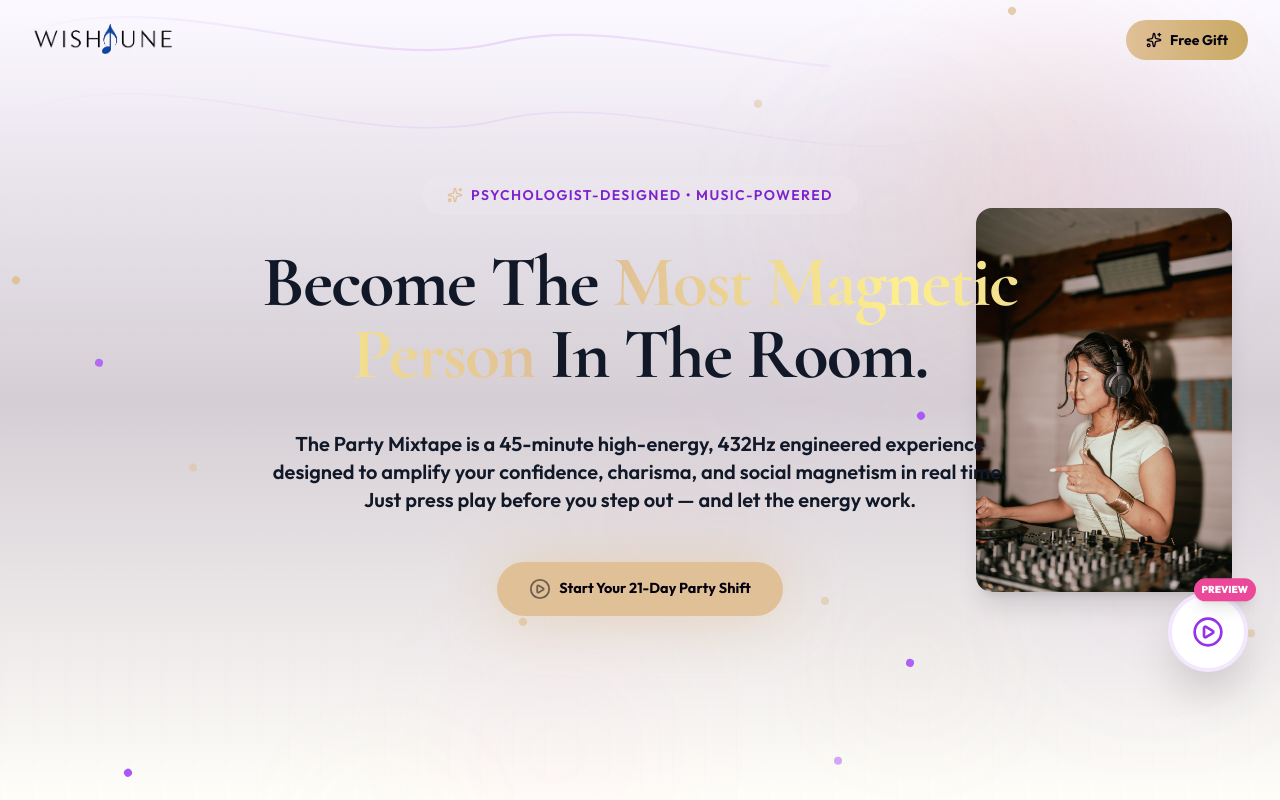
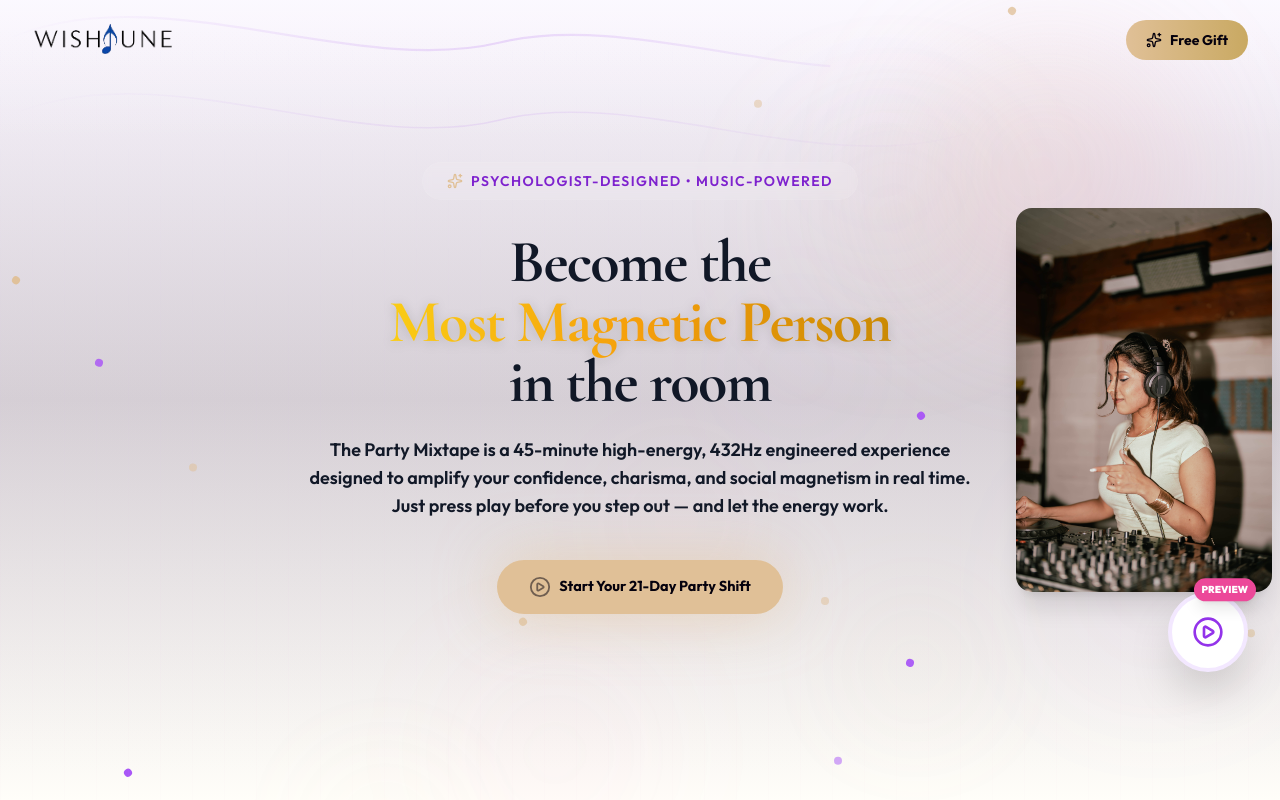
Before and after one commit to bad-company-viv/wishtune-party-funnel, a React (Vite) app in the folder frontend/: page / in a window 1280 px wide. Shown: the top 800 px of the page. Built offline with nearby package versions, Linux system fonts and the light colour scheme.

Commit message:
hero changes

```diff
--- a/frontend/src/pages/HomePageNew.jsx
+++ b/frontend/src/pages/HomePageNew.jsx
@@ -968,7 +968,7 @@ Underneath, we've layered subtle affirmation engineering so your mood and magnet
       {/* HERO SECTION */}
       <section
         ref={heroRef}
-        className="relative min-h-screen flex items-center justify-center px-2 md:px-4 pt-24 md:pt-28 pb-16 md:pb-20 overflow-hidden bg-gradient-to-b from-purple-100/40 via-brand-plum/20 to-amber-50/30"
+        className="relative min-h-screen flex items-center justify-center px-2 md:px-4 pt-20 md:pt-24 pb-16 md:pb-20 overflow-hidden bg-gradient-to-b from-purple-100/40 via-brand-plum/20 to-amber-50/30"
       >
         {/* subtle top light to keep logo visible */}
         <div className="absolute top-0 left-0 right-0 h-36 bg-gradient-to-b from-white/30 to-transparent pointer-events-none z-0" />
@@ -979,7 +979,7 @@ Underneath, we've layered subtle affirmation engineering so your mood and magnet
         <img
           src="/images/ria-party.jpg"
           alt="Ria Gupta - Party"
-          className="absolute right-4 lg:right-12 top-1/2 -translate-y-1/2 w-56 md:w-60 lg:w-64 max-h-[70vh] h-auto rounded-2xl object-contain shadow-xl hidden md:block pointer-events-none z-0"
+          className="absolute right-0 lg:right-2 top-1/2 -translate-y-1/2 w-56 md:w-60 lg:w-64 max-h-[70vh] h-auto rounded-2xl object-contain shadow-xl hidden md:block pointer-events-none z-0"
         />
         <div className="container-custom max-w-4xl mx-auto text-center relative z-10">
           <motion.div
@@ -997,18 +997,21 @@ Underneath, we've layered subtle affirmation engineering so your mood and magnet
   initial={{ opacity: 0, y: 30 }}
   animate={{ opacity: 1, y: 0 }}
   transition={{ duration: 0.8, delay: 0.2 }}
-            className="text-4xl md:text-6xl lg:text-7xl font-serif font-bold leading-tight mb-8 md:mb-10 tracking-tight"
+  className="text-3xl md:text-5xl lg:text-6xl font-serif font-bold leading-tight mb-6 tracking-tight"
 >
-            Become The{" "}
-            <span className="gradient-text-gold">Most Magnetic Person</span> In
-            The Room.
+  Become the <br />
+  <span className="bg-gradient-to-r from-yellow-400 via-amber-500 to-yellow-600 bg-clip-text text-transparent drop-shadow-[0_2px_6px_rgba(0,0,0,0.15)]">
+    Most Magnetic Person
+  </span>
+  <br />
+  in the room
 </motion.h1>
 
           <motion.p
             initial={{ opacity: 0, y: 30 }}
             animate={{ opacity: 1, y: 0 }}
             transition={{ duration: 0.8, delay: 0.4 }}
-            className="text-lg md:text-xl text-gray-900 font-semibold mb-10 md:mb-12 max-w-3xl mx-auto leading-relaxed"
+            className="text-base md:text-lg text-gray-900 font-semibold mb-8 md:mb-10 max-w-2xl mx-auto leading-relaxed"
           >
             The Party Mixtape is a 45-minute high-energy, 432Hz engineered
             experience designed to amplify your confidence, charisma, and social
```
Lines whose indentation alone changed are shown as unchanged.
